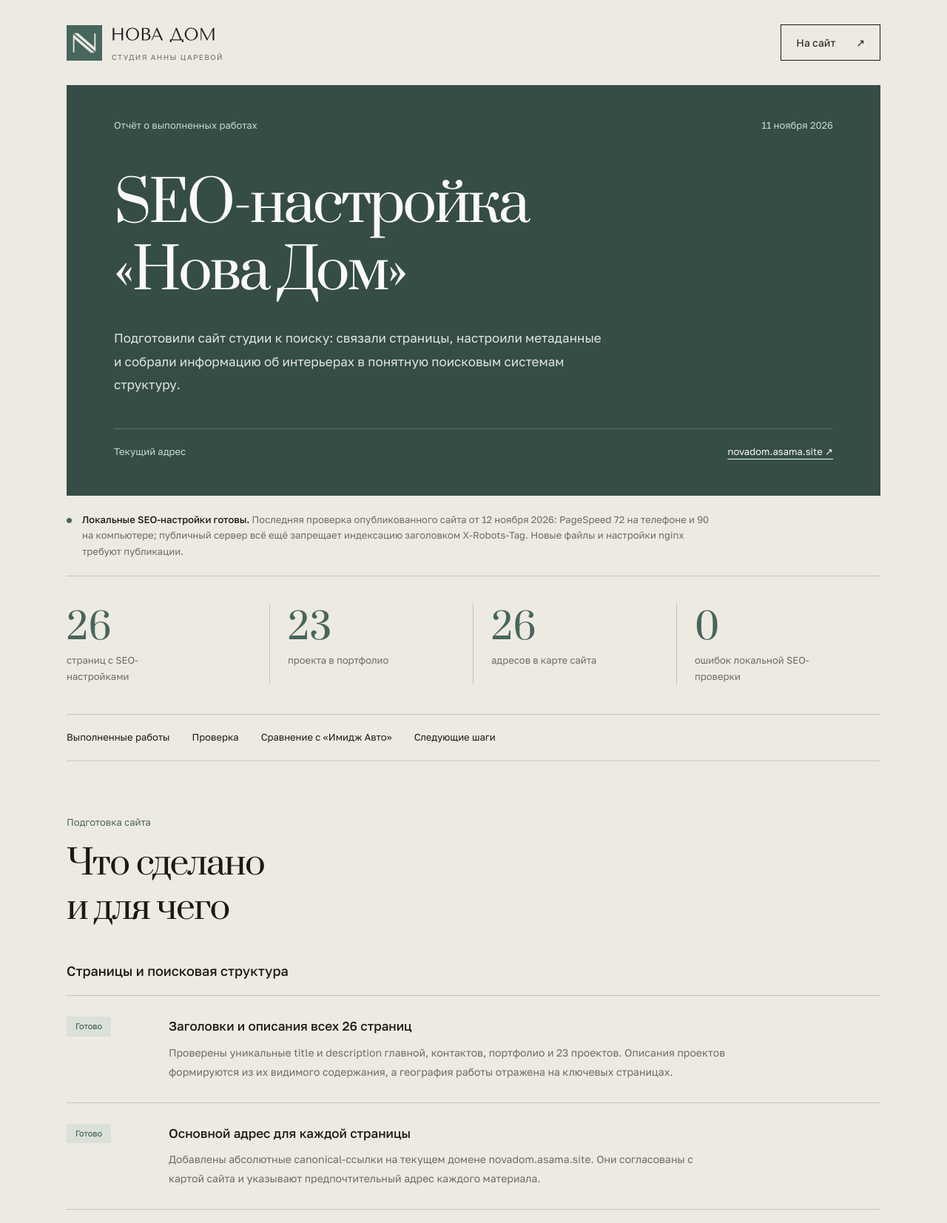
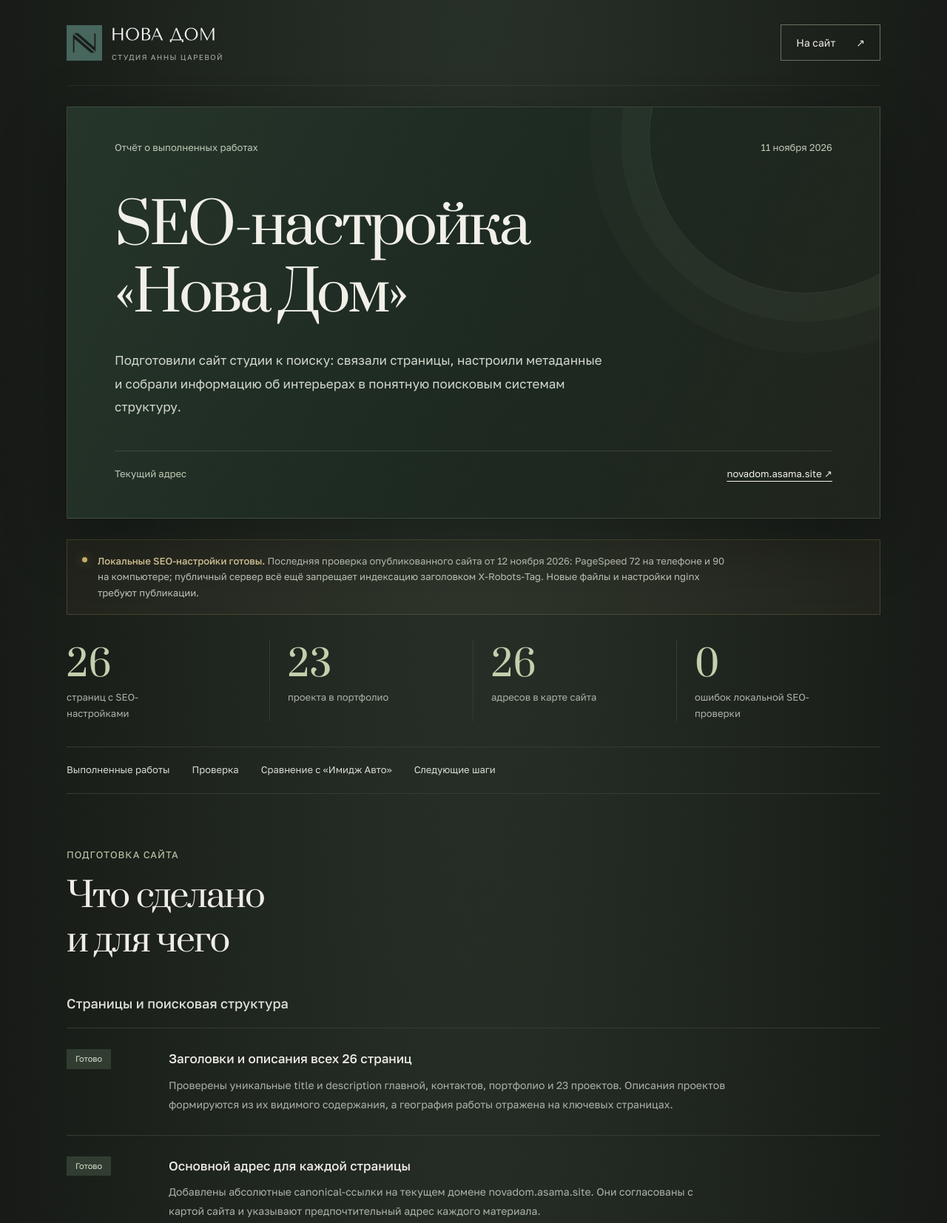
Before and after one commit to Albina-Shipova/novadom2, a plain HTML site: page seo-otchet.html in a window 1280 px wide. Shown: the top 1653 px of the page at 74% size. Drawn offline with Linux system fonts and the light colour scheme.

Commit message:
Update SEO report dark styling

```diff
--- a/seo-otchet.css
+++ b/seo-otchet.css
@@ -102,3 +102,73 @@
   .report-validation { margin-top: 32px; padding: 24px; gap: 30px; }
   .report-footer { margin-top: 24px; }
 }
+
+/* Dark editorial treatment for the client SEO report. */
+:root {
+  --paper: #111310;
+  --paper-deep: #191d18;
+  --card: #1b201b;
+  --white-warm: #f1f0e8;
+  --ink: #eeeDE5;
+  --muted: #a6aca0;
+  --line: #343b32;
+  --line-soft: #2a3029;
+  --moss: #a8bd91;
+  --moss-deep: #28362c;
+  --moss-light: #c2d0ad;
+  --sand: #40382a;
+  --brass: #d0b77d;
+}
+.seo-report { color: var(--ink); background: radial-gradient(ellipse at 50% -15%, #29332a 0, #171a16 42rem, #111310 78rem); }
+.report-wrap { position: relative; }
+.report-top { border-bottom: 1px solid #ffffff10; }
+.report-top .brand-wordmark { filter: brightness(0) invert(.94); }
+.report-top .brand-identity small { color: #aeb4a7; }
+.report-button { border-color: #697363; color: var(--ink); }
+.report-button:hover { background: var(--moss-light); color: #151813; border-color: var(--moss-light); }
+.report-cover { position: relative; overflow: hidden; margin-top: 28px; border: 1px solid #a6bb8d35; background: linear-gradient(118deg, #26352a 0%, #1d2921 54%, #20251c 100%); box-shadow: 0 26px 80px #0005; }
+.report-cover::after { content: ""; position: absolute; width: 420px; height: 420px; right: -110px; top: -170px; border: 1px solid #c2d0ad20; border-radius: 50%; box-shadow: 0 0 0 38px #c2d0ad08, 0 0 0 80px #c2d0ad06; pointer-events: none; }
+.report-cover h1 { position: relative; z-index: 1; }
+.report-cover-meta, .report-domain > span { color: #c0c9b6; }
+.report-lead { color: #d3d8cd; }
+.report-domain { position: relative; z-index: 1; border-color: #ffffff20; }
+.report-status { align-items: flex-start; margin-top: 28px; padding: 18px 20px; border: 1px solid #bfa76838; background: #c5a9610b; }
+.report-status p { color: #c1c5ba; }
+.report-status strong { color: #e1cf9d; }
+.report-dot { margin-top: 5px; background: #d4b86e; box-shadow: 0 0 14px #d4b86e80; }
+.report-metrics { padding-block: 34px; }
+.report-metrics > div { border-color: var(--line); }
+.report-metrics strong { color: var(--moss-light); }
+.report-metrics span, .report-validation-note, .report-items p, .report-steps p, .report-footer p, .report-comparison-intro { color: #adb3a8; }
+.report-nav { border-color: var(--line); color: #d8ddd3; }
+.report-nav a, .report-footer a { text-underline-offset: 5px; }
+.report-nav a:hover, .report-footer a:hover { color: var(--moss-light); }
+.report-caption { color: var(--moss-light); letter-spacing: .08em; text-transform: uppercase; }
+.report-group > h3 { color: #dce0d7; }
+.report-items { border-color: var(--line); }
+.report-items > li { border-color: var(--line); }
+.report-tag { color: #d9e3cf; background: #313d31; }
+.report-tag-pending { color: #e6d4a4; background: #403725; }
+.report-items p a { color: #c2d0ad; }
+.report-validation { border: 1px solid #ffffff0c; background: linear-gradient(135deg, #20261f, #191d18); }
+.report-checks li { border-color: var(--line); color: #d7dcd2; }
+.report-checks span { color: #b8cc9d; }
+.report-live-note { border: 1px solid #ffffff12; background: #1c211b; color: #e6e7de; }
+.report-live-note p { color: #adb3a8; }
+.report-live-note a { color: #c4d5a8; text-decoration: underline; text-underline-offset: 3px; }
+.report-steps > li { border-color: var(--line); }
+.report-steps > li::before { color: var(--brass); }
+.report-conclusion { border: 1px solid #a9bf8c30; border-left: 3px solid #b4c997; background: linear-gradient(110deg, #20291f, #1a1e19); }
+.report-conclusion p { color: #edf0e6; }
+.report-conclusion > span { color: #b3b9ad; }
+.report-footer { border-color: var(--line); color: #bbc1b5; }
+.report-footer a { color: #e2e7db; }
+@media print {
+  :root { --paper: #fff; --paper-deep: #f3f3f0; --card: #fff; --ink: #111; --muted: #555; --line: #ccc; }
+  .seo-report { color: #111; background: white; }
+  .report-top .brand-wordmark { filter: none; }
+  .report-cover { background: white; color: black; border-color: #ccc; box-shadow: none; }
+  .report-cover::after { display: none; }
+  .report-status, .report-validation, .report-live-note, .report-conclusion { background: #f5f5f2; color: #111; box-shadow: none; }
+  .report-status p, .report-status strong, .report-live-note p, .report-conclusion p, .report-conclusion > span { color: #333; }
+}
```
